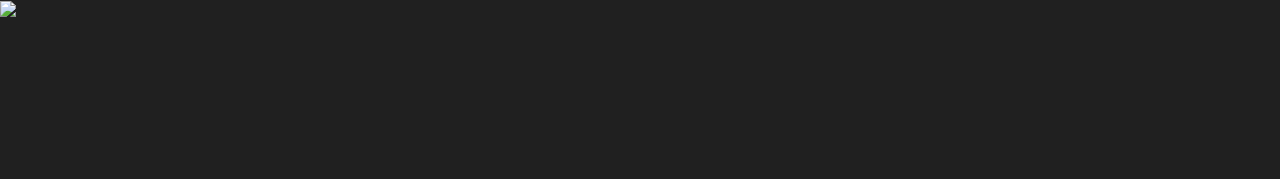
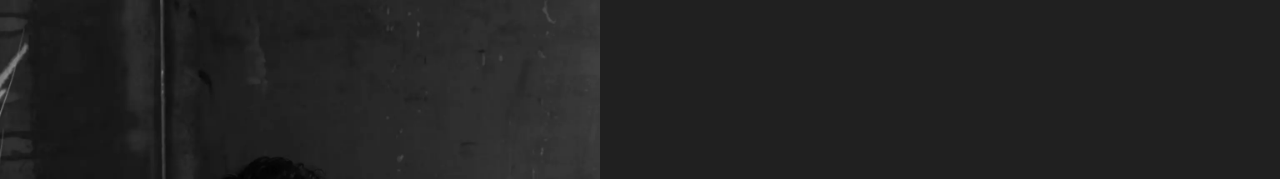
Before and after one commit to shravan-02/EasyRegister, a plain HTML site: page index.html in a window 1280 px wide. Shown: the top 179 px of the page. Drawn offline with Linux system fonts and the light colour scheme; the site is published under a folder, as on GitHub Pages, so addresses that start at the root find nothing.

Commit message:
Update. src path for left-image-girl

```diff
--- a/index.html
+++ b/index.html
@@ -9,7 +9,7 @@
   </head>
   <body>
     <section class="left-image">
-      <img class="left-img-girl" src="/assets/image/login-girl.png" />
+      <img class="left-img-girl" src="assets/image/login-girl.png" />
     </section>
     <section class="right-side">
       <div class="container">
```
